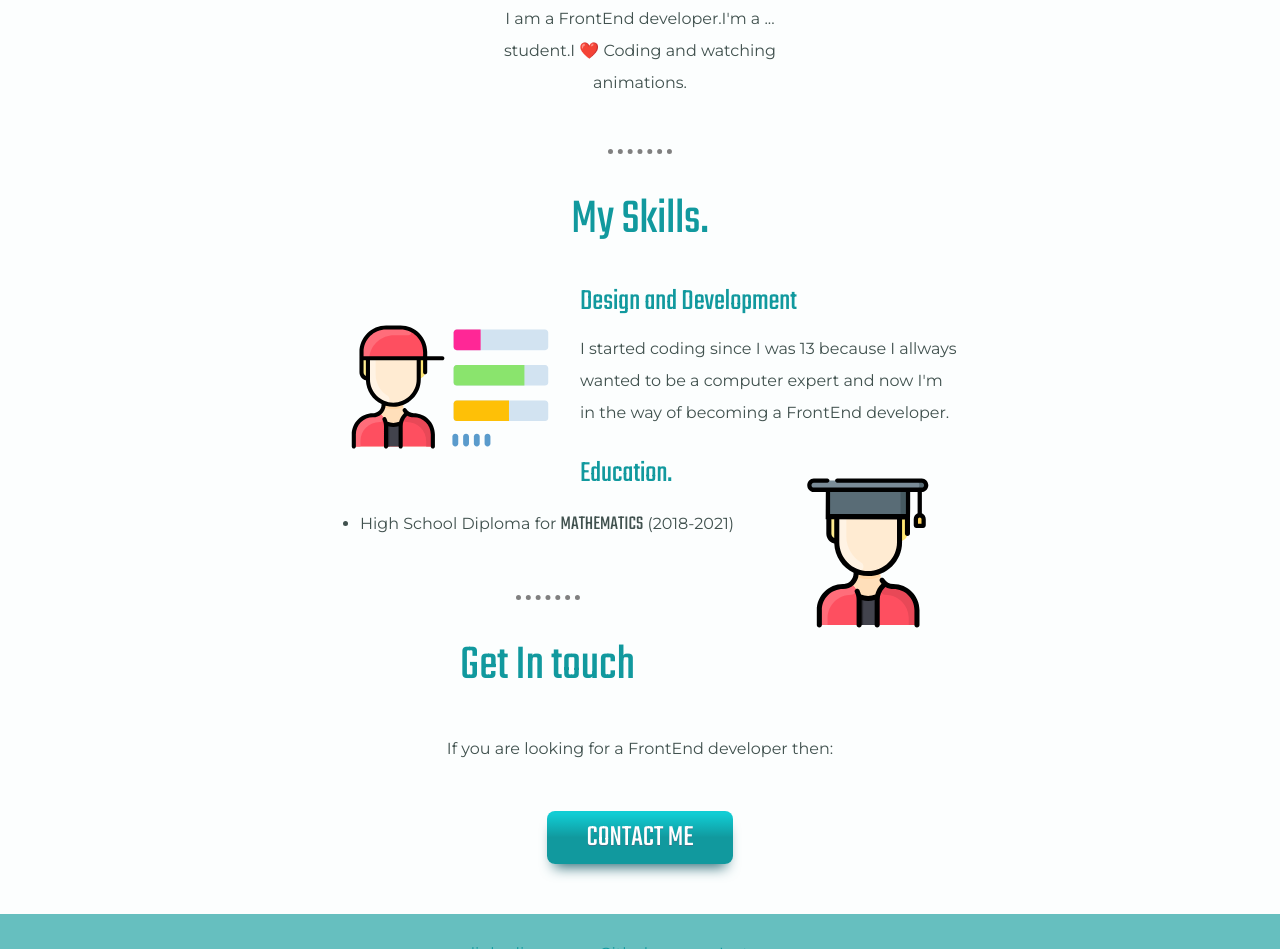
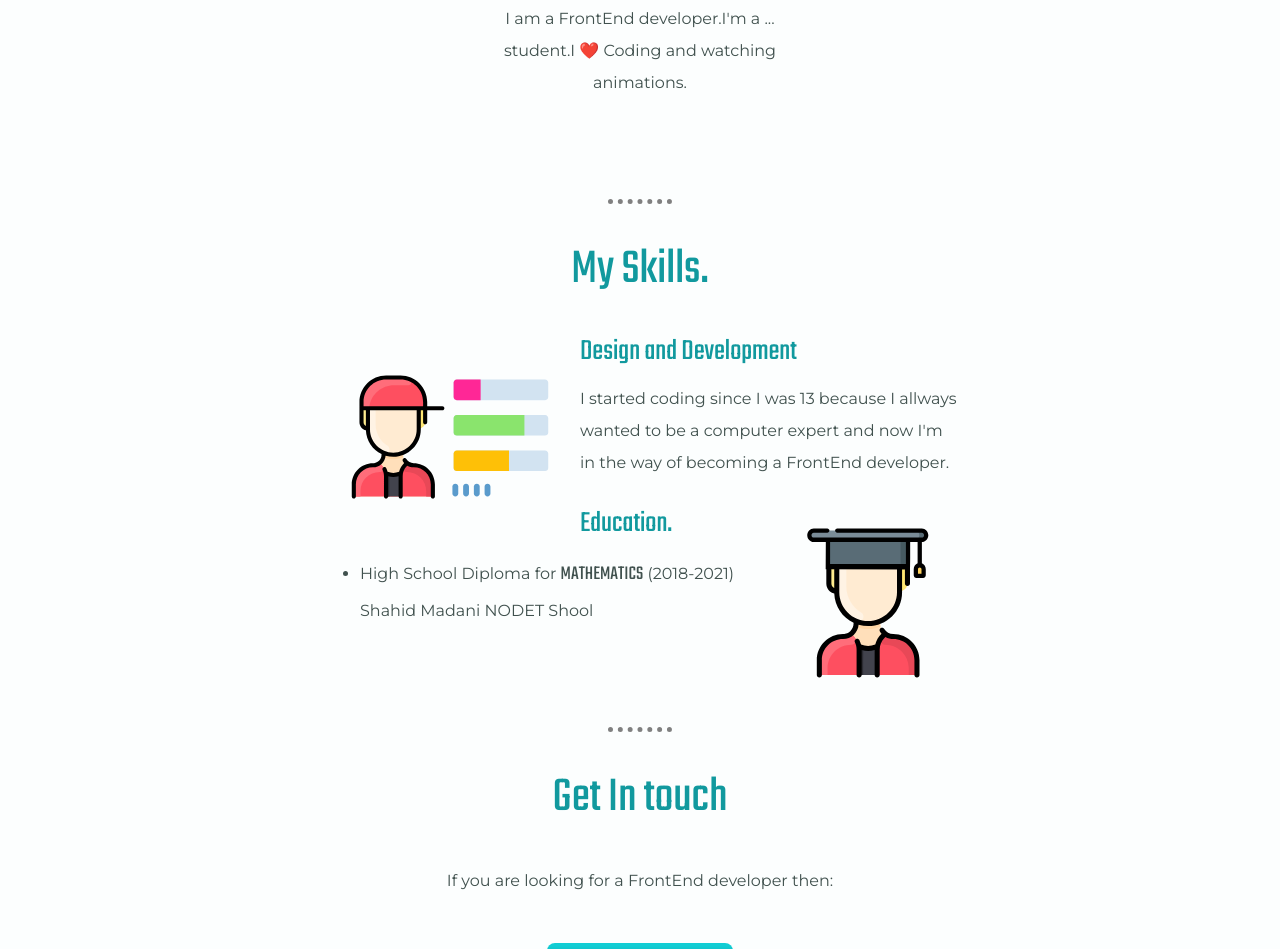
Before and after one commit to Nimaj2002/CV, a plain HTML site: page index.html in a window 1280 px wide. Shown: the part 1025-1974 px from the top of the page. Drawn offline with Linux system fonts and the light colour scheme.

Commit message:
style problems solved

```diff
--- a/CSS/styles.css
+++ b/CSS/styles.css
@@ -126,7 +126,7 @@ hr {
   border: none;
   width: 10%;
   border-top: 5px dotted gray;
-  margin-top: 50px;
+  margin-top: 100px;
 }
 
 .body {
--- a/index.html
+++ b/index.html
@@ -41,7 +41,7 @@
       <img class="edu" src="IMG\edu.svg" alt="education">
       <h3>Education.</h3>
       <ul>
-        <li>High School Diploma for <span class="math">MATHEMATICS</span> (2018-2021)</li>
+        <li>High School Diploma for <span class="math">MATHEMATICS</span> (2018-2021) Shahid Madani NODET Shool</li>
       </ul>
     </div>
     <hr>
```
